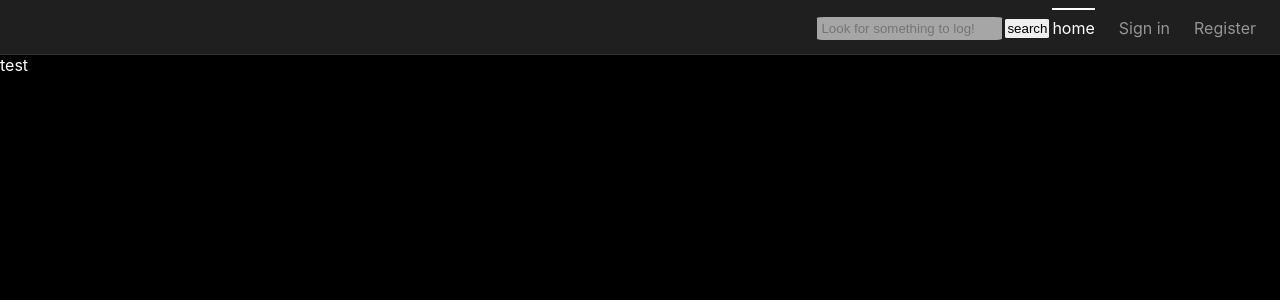
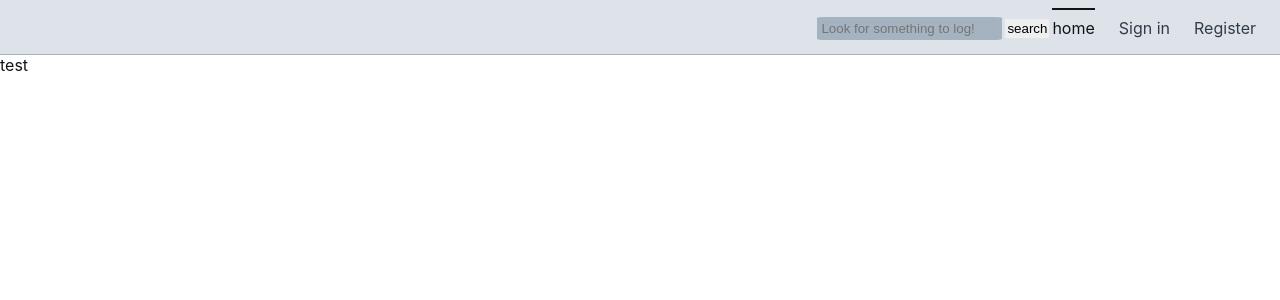
Before and after one commit to ahmki/logger_front, a React (Create React App) app: page / in a window 1280 px wide. Shown: the top 300 px of the page. Built offline with nearby package versions, Linux system fonts and the light colour scheme.

Commit message:
coloring system, changes in stylesheets

```diff
--- /dev/null
+++ b/src/components/Entry/Entry.css
@@ -0,0 +1,34 @@
+
+.entryItem {
+  padding: 1rem;
+  margin: 0.5rem;
+  border-bottom: 1px solid;
+  border-color: var(--c-gray-300);
+  display: flex;
+  flex-direction: row;
+  width: 450px;
+  align-items: center;
+}
+
+.entryItemReview {
+  margin-left: 24px;
+}
+
+.entryItemInfo {
+  padding-right: 24px;
+  border-right: 1px solid;
+  border-color: var(--c-gray-300);
+}
+
+.entryReview {
+  color: var(--c-gray-800);
+  align-self: flex-start;
+}
+
+.entryMedia, .entryDate {
+color: var(--c-gray-500);
+}
+
+.entryName {
+  font-weight: 600;
+}
--- a/src/components/Entry/index.js
+++ b/src/components/Entry/index.js
@@ -1,6 +1,7 @@
 import React from 'react';
 import PropTypes from 'prop-types';
 import { format } from 'date-fns';
+import './Entry.css';
 
 const Entry = ({ log })  => {
   const { id, name, review, mediaType, date } = log;
@@ -8,12 +9,14 @@ const Entry = ({ log })  => {
   const dateFormatted = format(new Date(date), 'dd/MM/yyyy');
 
   return (
-    <div>
-      <div className='entryItem' key={id}>
+    <div className='entryItem'>
+      <div className='entryItemInfo' key={id}>
         <div className='entryName'>{name}</div>
-        <div className='entryReview'>{review}</div>
         <div className='entryMedia'>{mediaType}</div>
         <div className='entryDate'>{dateFormatted}</div>
+      </div>
+      <div className='entryItemReview'>
+        <div className='entryReview'>{review}</div>
       </div>
     </div>
   );
--- a/src/components/NavBar/NavBar.css
+++ b/src/components/NavBar/NavBar.css
@@ -1,9 +1,9 @@
 .taskbar {
-  background-color: var(--c-gray-1);
+  background-color: var(--c-gray-100);
   padding-top: 0.5rem;
   padding-bottom: 0.5rem;
   display: flex;
   flex-direction: row;
   justify-content: flex-end;
-  border-bottom: 1px solid var(--c-gray-3);
+  border-bottom: 1px solid var(--c-gray-300);
 }
--- a/src/components/NavBar/NavBarTab.css
+++ b/src/components/NavBar/NavBarTab.css
@@ -7,7 +7,7 @@
 }
 
 .link {
-  color: var(--c-text-tertiary);
+  color: var(--c-text-secondary);
 }
 
 .link:hover {
--- a/src/components/Notification/Notification.css
+++ b/src/components/Notification/Notification.css
@@ -2,18 +2,19 @@
   position: fixed;
   width: fit-content;
   height: fit-content;
-  padding: 0.5rem;
+  padding: 0.75rem;
   left: 75%;
   top: 10%;
   border-radius: 7px;
   text-align: center;
-  padding: 0.5rem;
+  border: 1px solid;
+  border-color: var(--c-green-500);
 }
 
 .info {
   font-size: large;
-  background-color: var(--c-olive);
-  color: var(--c-gray-3);
+  background-color: var(--c-green-100);
+  color: var(--c-green-900);
 }
 
 .error {
--- a/src/components/Profile/Profile.css
+++ b/src/components/Profile/Profile.css
@@ -5,7 +5,7 @@
   flex-direction: column;
   justify-content: center;
   align-items: center;
-  background-color: var(--c-gray-1);
+  background-color: var(--c-gray-100);
   width: 60%;
   border-radius: 7px;
 }
@@ -23,17 +23,5 @@
   display: flex;
   flex-direction: column;
   flex-wrap: wrap;
+  width: 500px;
 }
-
-.entryItem {
-  padding: 1rem;
-  margin: 0.5rem;
-  border-bottom: 1px solid;
-  border-color: var(--c-gray-4);
-  display: flex;
-  flex-direction: column;
-}
-
-.entryName {
-  font-weight: 600;
-}
--- a/src/components/Register/Register.css
+++ b/src/components/Register/Register.css
@@ -6,7 +6,7 @@
 .register {
   display: flex;
   justify-content: center;
-  background-color: var(--c-gray-2);
+  background-color: var(--c-gray-200);
   margin-top: 2rem;
   padding: 2rem;
   width: 500px;
--- a/src/components/SignIn/SignIn.css
+++ b/src/components/SignIn/SignIn.css
@@ -6,7 +6,7 @@
 .signIn {
   display: flex;
   justify-content: center;
-  background-color: var(--c-gray-2);
+  background-color: var(--c-gray-200);
   margin-top: 2rem;
   padding: 2rem;
   width: 300px;
@@ -30,5 +30,5 @@ input {
   padding: 4px;
   border: 2px;
   border-radius: 5%;
-  background-color: var(--c-gray-5);
+  background-color: var(--c-gray-300);
 }
--- a/src/index.css
+++ b/src/index.css
@@ -1,21 +1,40 @@
 
 :root {
-  --c-bg: #000000;
-  --c-gray-1: #1f1f1f;
-  --c-gray-2: #2e2e2e;
-  --c-gray-3: #313131;
-  --c-gray-4: #969593;
-  --c-gray-5: #a6a6a6;
-  --c-gray-6: #bdbbb7;
-  --c-gray-7: #f1f1f1;
+  --c-gray-900: #101418;
+  --c-gray-800: #212830;
+  --c-gray-700: #323c48;
+  --c-gray-600: #4b5868;
+  --c-gray-500: #657281;
+  --c-gray-400: #94a0ad;
+  --c-gray-300: #a5b2c0;
+  --c-gray-200: #c7d0db;
+  --c-gray-100: #dde3e9;
 
-  --c-white: #ffffff;
-  --c-neongreen: #45ffbc;
-  --c-olive: #e3ffa8;
+  --c-blue-900: #021d3b;
+  --c-blue-800: #052b57;
+  --c-blue-700: #083a72;
+  --c-blue-600: #0d54a5;
+  --c-blue-500: #1678e9;
+  --c-blue-400: #4a96ed;
+  --c-blue-300: #74aef1;
+  --c-blue-200: #9fc9f9;
+  --c-blue-100: #e1effe;
 
-  --c-text-primary: var(--c-white);
-  --c-text-secondary: var(--c-gray-7);
-  --c-text-tertiary: var(--c-gray-4);
+  --c-green-900: #063d28;
+  --c-green-500: #17d38e;
+  --c-green-100: #83fccf;
+
+  --c-red-900: #3c0502;
+  --c-red-500: #fd2617;
+  --c-red-100: #fccdca;
+
+  --c-yellow-900: #3a2703;
+  --c-yellow-500: #e59c15;
+  --c-yellow-100: #fee7be;
+
+  --c-text-primary: var(--c-gray-900);
+  --c-text-secondary: var(--c-gray-700);
+  --c-text-tertiary: var(--c-gray-400);
 }
 
 
```
Also changed, not shown: src/components/SearchBar/SearchBar.css (line endings or trailing spaces), 1 other file (tests, documents, lock files or other folders).
